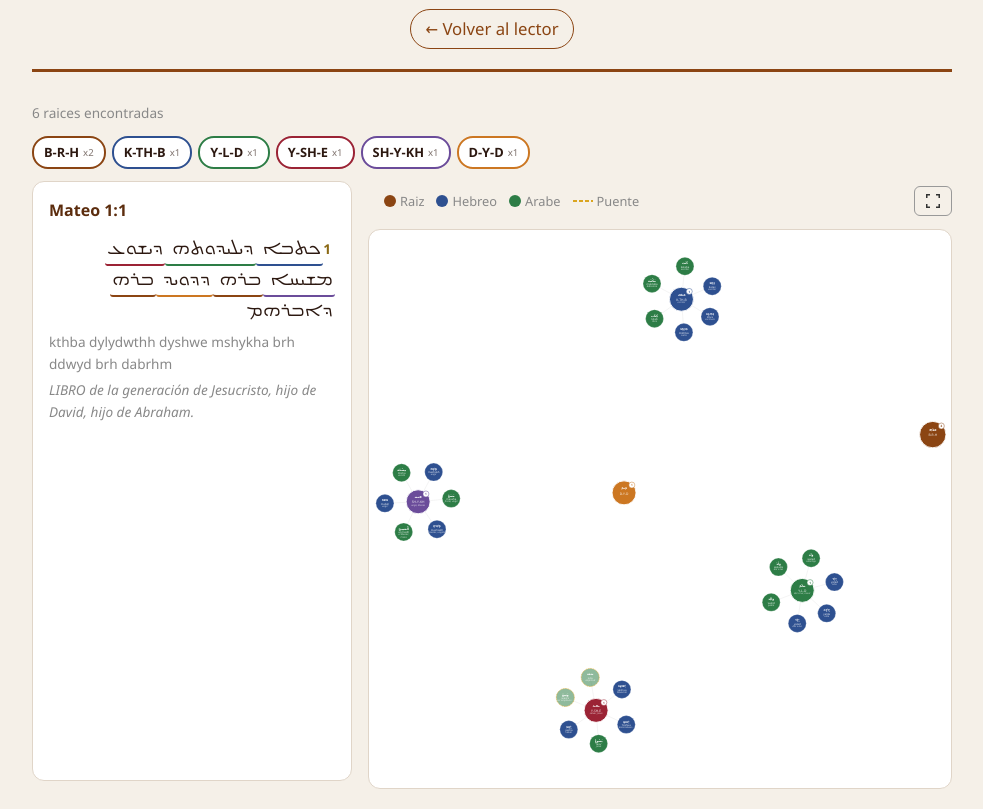
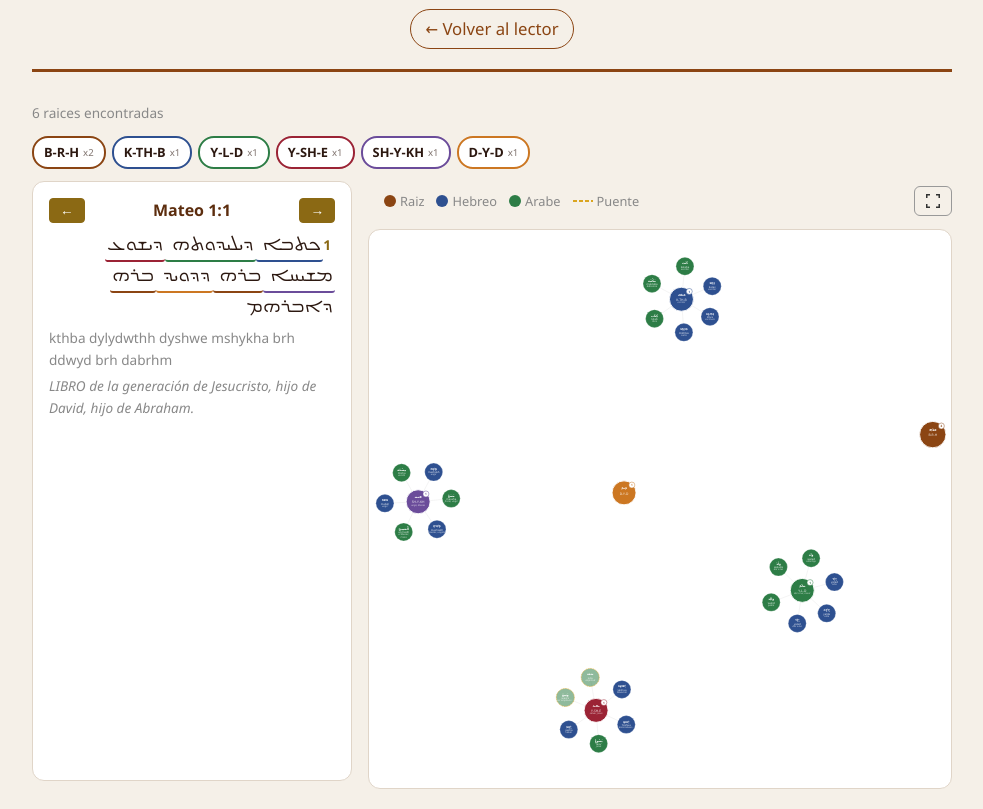
Before and after one commit to Jossifresben/peshitta, a Flask app: page /constellation in a window 1280 px wide. Shown: the part 152-961 px from the top of the page, without its empty margins (148-1131 px from the left). Run offline with Flask 3, Linux system fonts and the light colour scheme.

Commit message:
Add prev/next verse navigation to constellation page
Arrow buttons in the passage panel let users navigate to adjacent
verses without going back to the reader.

Co-Authored-By: Claude Opus 4.6 <noreply@anthropic.com>

```diff
--- a/peshitta_roots/templates/constellation.html
+++ b/peshitta_roots/templates/constellation.html
@@ -253,7 +253,11 @@
             <div class="constellation-layout">
                 <!-- Passage panel -->
                 <div class="constellation-passage" id="passage-panel">
-                    <h3 id="passage-panel-title"></h3>
+                    <div style="display:flex; align-items:center; justify-content:space-between; margin-bottom:8px;">
+                        <button id="prev-verse-btn" class="nav-btn" style="padding:4px 10px; font-size:0.85em;" title="{% if lang == 'es' %}Versiculo anterior{% else %}Previous verse{% endif %}">&larr;</button>
+                        <h3 id="passage-panel-title" style="margin:0; flex:1; text-align:center;"></h3>
+                        <button id="next-verse-btn" class="nav-btn" style="padding:4px 10px; font-size:0.85em;" title="{% if lang == 'es' %}Versiculo siguiente{% else %}Next verse{% endif %}">&rarr;</button>
+                    </div>
                     <div id="passage-text"></div>
                 </div>
 
@@ -502,6 +506,27 @@
             if (!_data) return;
             document.getElementById('constellation-svg-wrap').innerHTML = '';
             buildConstellation(_data);
+        }
+
+        // Verse navigation
+        function navigateVerse(delta) {
+            var url = new URL(window.location);
+            var newStart = V_START + delta;
+            var newEnd = V_END + delta;
+            if (newStart < 1) return;
+            url.searchParams.set('v_start', newStart);
+            url.searchParams.set('v_end', newEnd);
+            window.location = url;
+        }
+        document.getElementById('prev-verse-btn').addEventListener('click', function() {
+            navigateVerse(-1);
+        });
+        document.getElementById('next-verse-btn').addEventListener('click', function() {
+            navigateVerse(1);
+        });
+        // Disable prev if at verse 1
+        if (V_START <= 1) {
+            document.getElementById('prev-verse-btn').disabled = true;
         }
 
         // Helper: split meaning into lines
```
